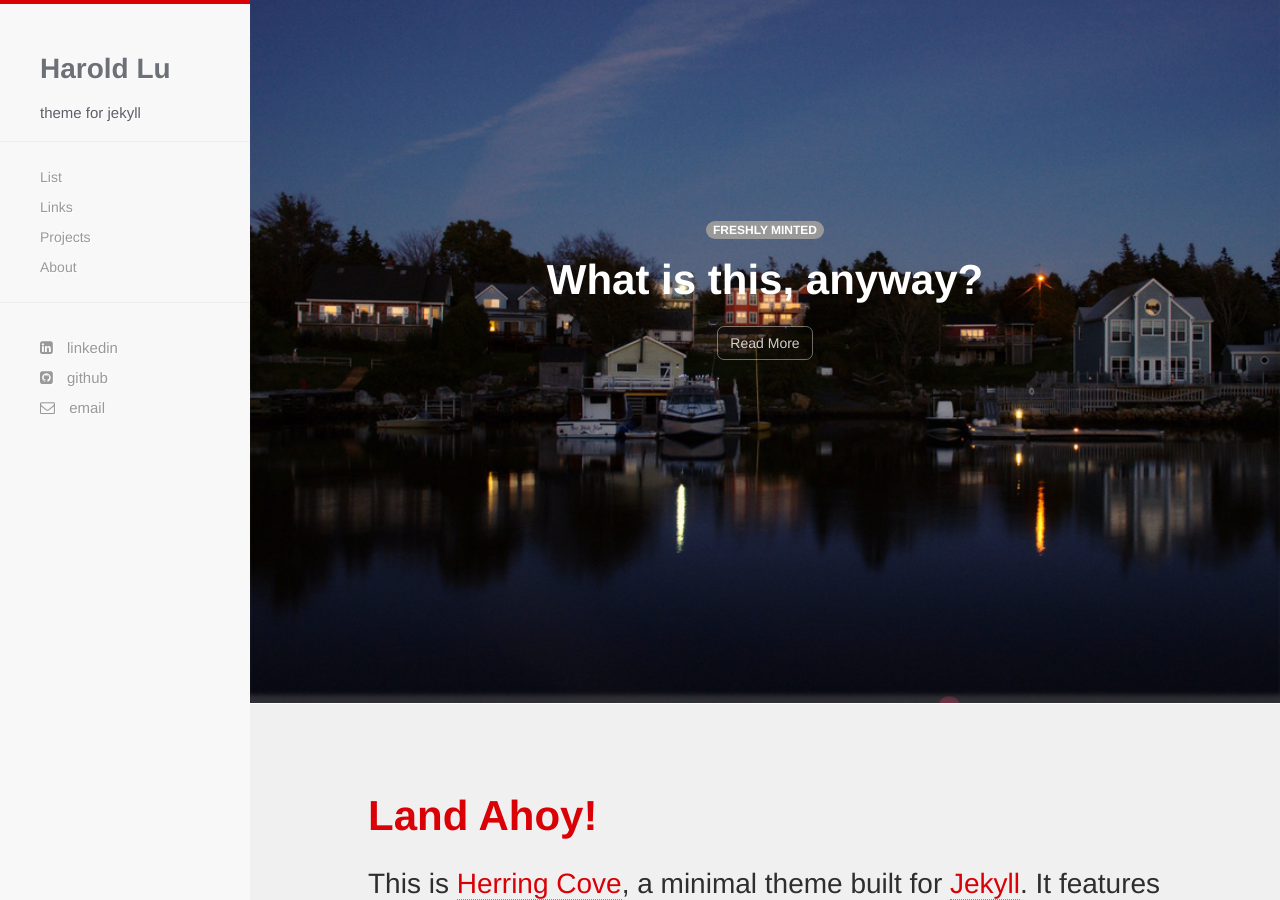
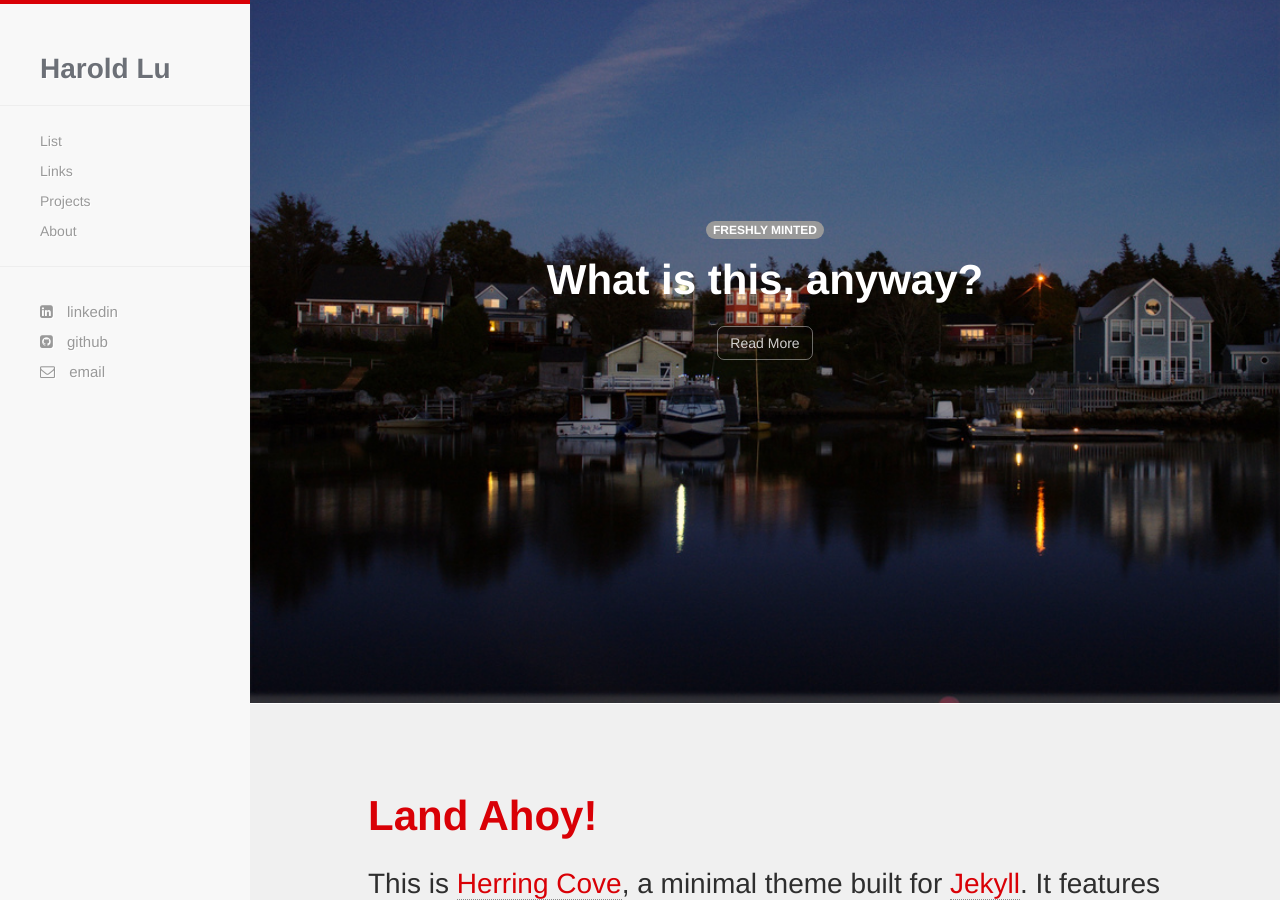
Before and after one commit to harold-lu/harold-lu.github.io, a Jekyll site: the page built from index.html, in a window 1280 px wide and 900 px high. Built offline with Jekyll 4.4.1, drawn with Linux system fonts in a browser that asks for light colours; nearby versions of some CDN libraries; Markdown is read by kramdown in place of the engine named in the settings.

```diff
--- a/_config.yml
+++ b/_config.yml
@@ -1,7 +1,7 @@
 name: Harold Lu
 author: Harold Lu
 baseurl: https://harold-lu.github.io
-description: theme for jekyll
+description:
 github: http://www.github.com/harold-lu
 linkedin: https://www.linkedin.com/in/harold-lu/
 email: mailto:harold.lu123@gmail.com
--- a/css/hc.css
+++ b/css/hc.css
@@ -1,4 +1,4 @@
-@import url(http://fonts.googleapis.com/css?family=Open+Sans);
+@import url(https://fonts.googleapis.com/css?family=Open+Sans);
 
 
 body
```
